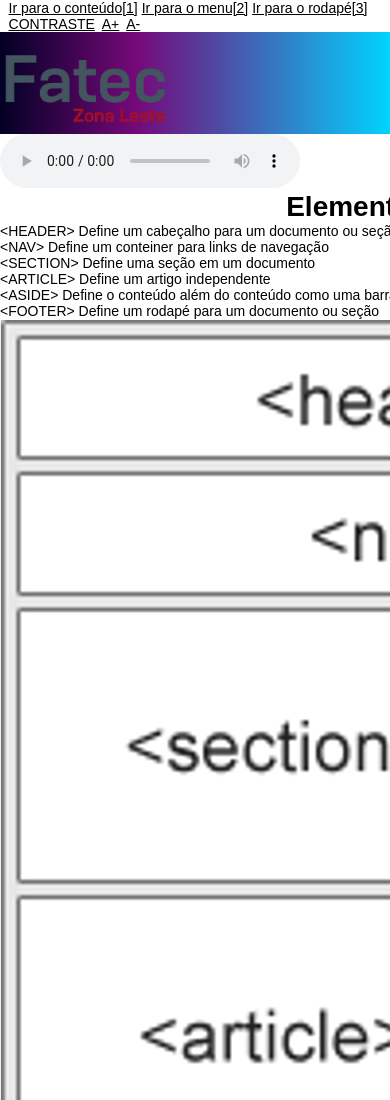
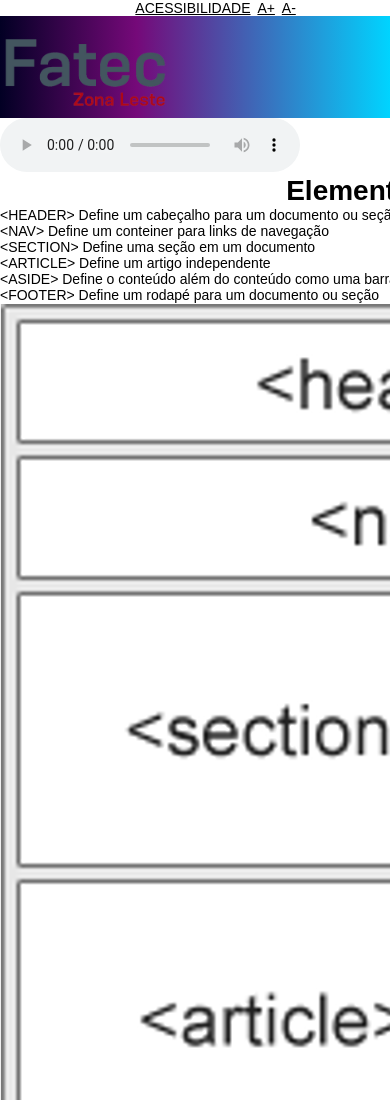
Before and after one commit to Elianars/Desenv_05, a plain HTML site: page layout.html in a window 390 px wide. Shown: the top 1100 px of the page. Drawn offline with Linux system fonts and the light colour scheme.

Commit message:
espaçamento acessibilidade

```diff
--- a/style.css
+++ b/style.css
@@ -25,6 +25,7 @@ body {
     height: auto;
     background-color: #fff;
     margin: auto;
+
 }
 
 #atalhos{
@@ -32,6 +33,7 @@ body {
     font-size: 1em;
     list-style: none;
     padding-left: 1%;
+
 }
 
 #atalhos li{
@@ -48,11 +50,14 @@ body {
 
 #pgacess{
     padding-left: 50%;
+    margin-right: auto;
+    padding-left: 40%;
 
 }
 
 .contraste, .fonte{
-    padding-left: 5px;
+    padding-left: 1px;
+
 }
 
 
@@ -68,6 +73,7 @@ nav {
     height: auto;
     background-color: red;
     float: left;
+
 }
 
 #menu {
@@ -75,7 +81,7 @@ nav {
     /* border: 1px solid #ffffff; */
     border: 1px solid #fff (0, 255, 21);
     float: left;
-    padding-left: 4%;
+    padding-left: 5%;
 
 }
 
@@ -318,3 +324,16 @@ input[ type=reset] {
         padding-left: 15%;
     }
 }
+
+@media screen and (max-width:630px){
+    ul#atalhos li{
+        display:none;
+    }
+
+    ul#atalhos li#pgacess{
+        display:inline-block;
+    }
+    ul#atalhos li.fonte{
+        display:inline-block;
+    }
+}
```
Also changed, not shown: index.html (+1 -0 lines).
